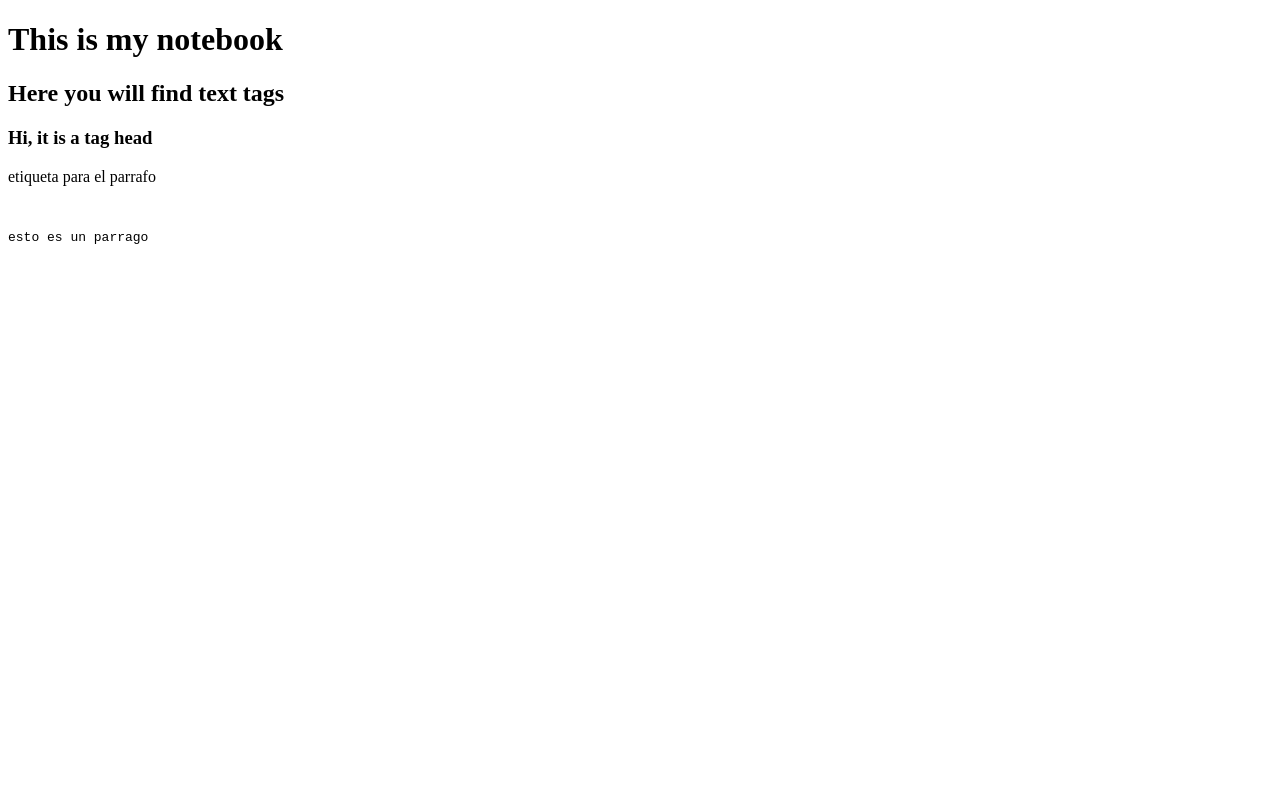
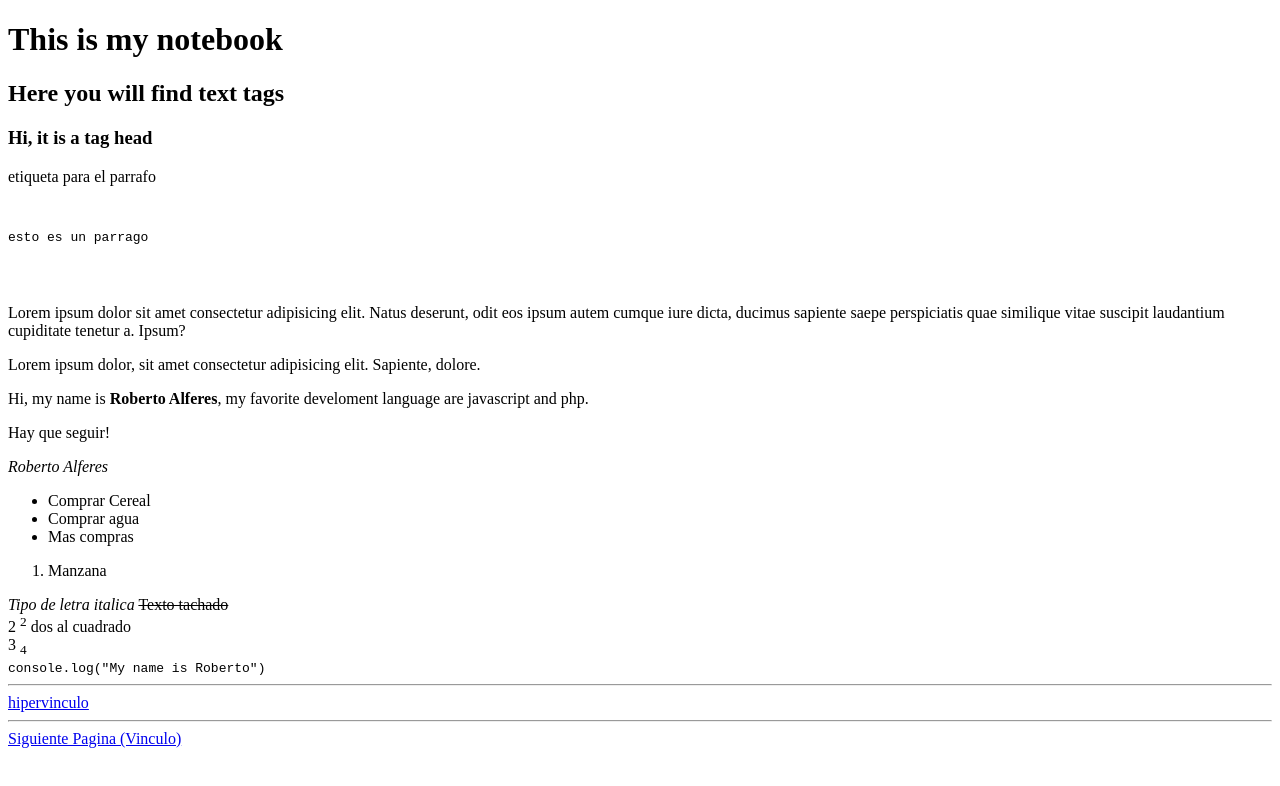
Before and after one commit to raag2018/fundamentos_html_fsj, a plain HTML site: page index.html in a window 1280 px wide. Drawn offline with Linux system fonts and the light colour scheme.

Commit message:
HTML Semantico

```diff
--- a/index.html
+++ b/index.html
@@ -1,5 +1,6 @@
 <!DOCTYPE html>
 <html lang="en">
+
 <head>
     <meta charset="UTF-8">
     <meta name="viewport" content="width=m, initial-scale=1.0">
@@ -8,14 +9,41 @@
     <meta name="robots" content="index,folow">
     <title>My first website</title>
 </head>
+
 <body>
     <h1>This is my notebook</h1>
     <h2>Here you will find text tags</h2>
     <h3>Hi, it is a tag head </h3>
-    <p>etiqueta para el parrafo  </p>
+    <p>etiqueta para el parrafo </p>
     <pre>
         <code><p>esto es un parrago</p></code>
     </pre>
+    <!-- lorem -->
+    <p>Lorem ipsum dolor sit amet consectetur adipisicing elit. Natus deserunt, odit eos ipsum autem cumque iure dicta, ducimus sapiente saepe perspiciatis quae similique vitae suscipit laudantium cupiditate tenetur a. Ipsum?</p>
+    <!-- lorem10-->
+    <p>Lorem ipsum dolor, sit amet consectetur adipisicing elit. Sapiente, dolore.</p>
+    <p>Hi, my name is <strong>Roberto Alferes</strong>, my favorite develoment language are javascript and php.</p>
+    <p>Hay que seguir!</p>
+    <cite>Roberto Alferes </cite>
+    <ul>
+        <li>Comprar Cereal</li>
+        <li>Comprar agua</li>
+        <li>Mas compras</li>
+    </ul>
+    <ol>
+        <li>Manzana</li>
+    </ol>
+    <em>Tipo de letra italica</em>
+    <s>Texto tachado</s>
+    <br> 2
+    <sup>2</sup> dos al cuadrado
+    <br> 3 <sub>4</sub>
+    <br>
+    <code>console.log("My name is Roberto")</code>
+    <hr>
+    <a href="https://carbon.now.sh" target="_blank">hipervinculo</a>
+    <hr>
+    <a href="./semantic.html">Siguiente Pagina (Vinculo)</a>
+</body>
 
-</body>
 </html>
```
Also changed, not shown: semantic.html (added, +37 -0 lines).
